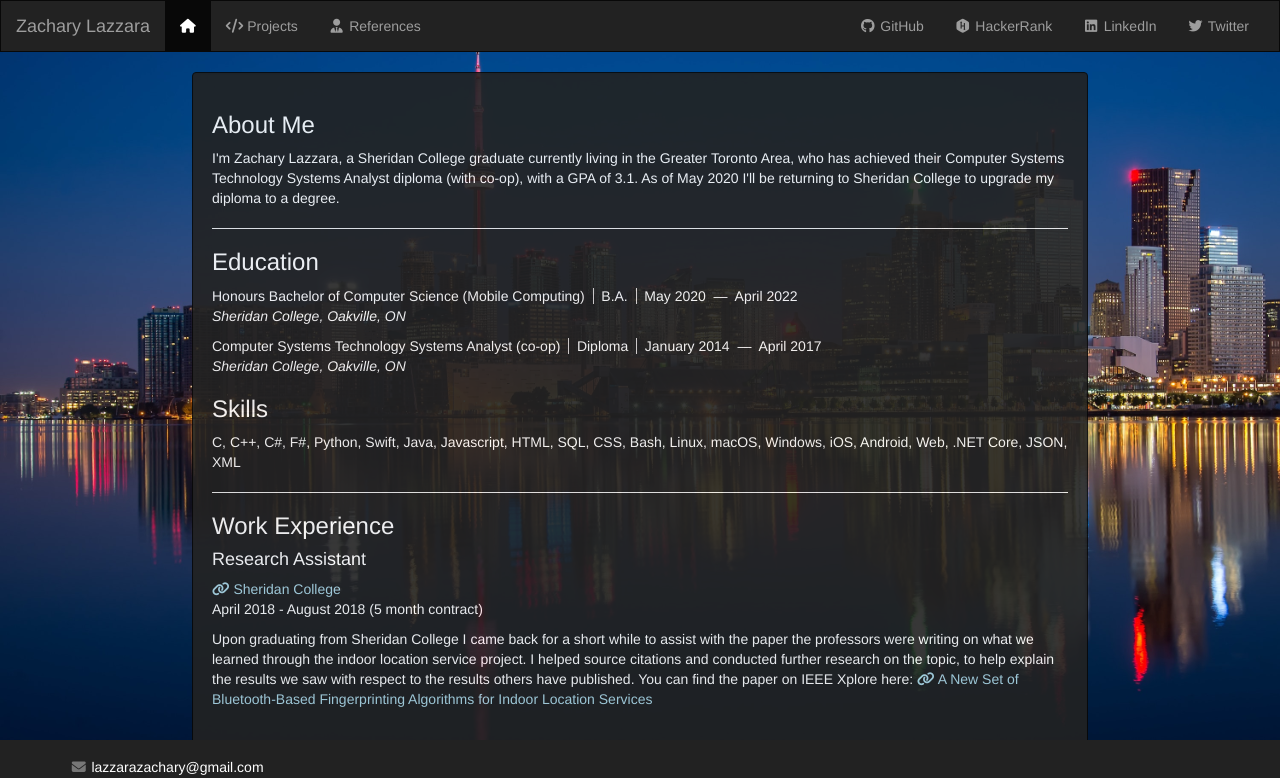
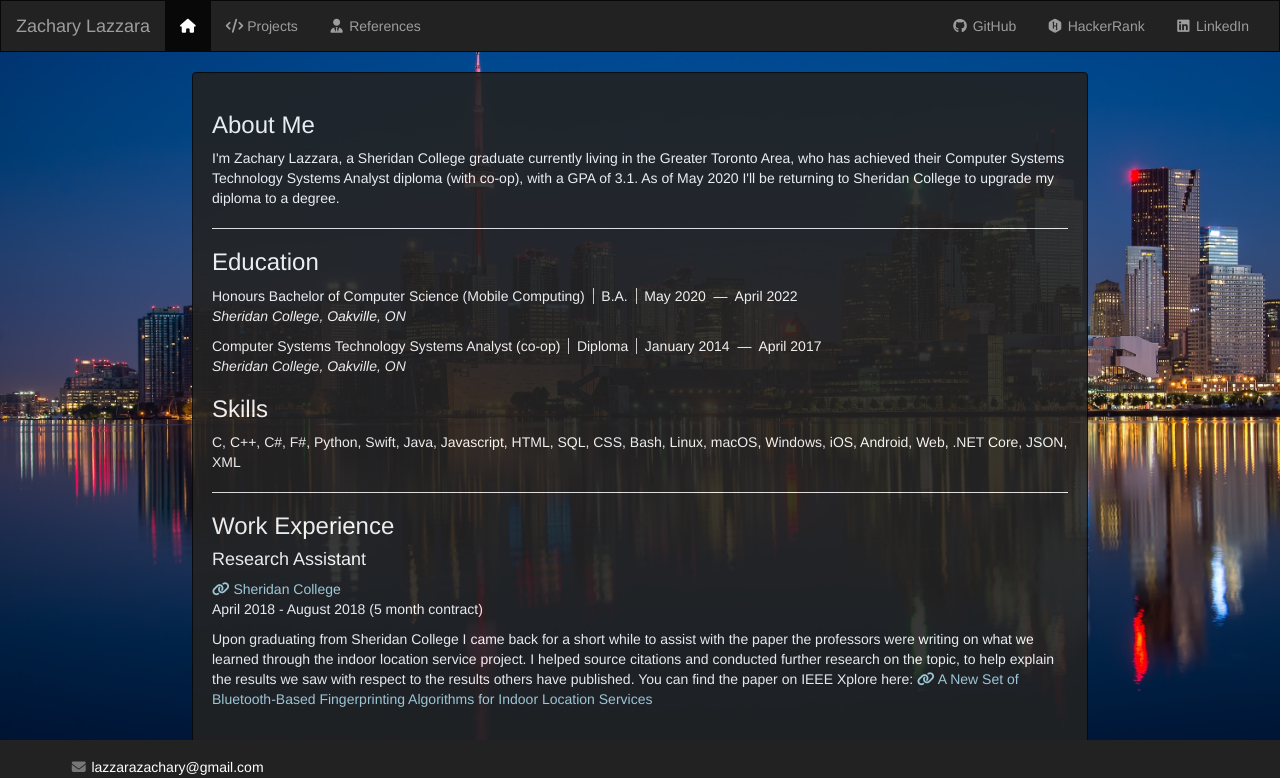
Before and after one commit to zacharylazzara/zacharylazzara.github.io, a plain HTML site: page index.html in a window 1280 px wide. Shown: the top 778 px of the page. Drawn offline with nearby package versions, Linux system fonts and the light colour scheme.

Commit message:
Update index.html
Removed Twitter link as I no longer use it.

```diff
--- a/index.html
+++ b/index.html
@@ -44,7 +44,6 @@ Date: 08/10/2019
 						<li class="nav-item"><a href="https://github.com/zacharylazzara" target="_blank"><i class="fab fa-github fa-fw"></i> GitHub</a></li>
 						<li class="nav-item"><a href="https://www.hackerrank.com/zacharylazzara" target="_blank"><i class="fab fa-hackerrank fa-fw"></i> HackerRank</a></li>
 						<li class="nav-item"><a href="https://linkedin.com/in/zacharylazzara" target="_blank"><i class="fab fa-linkedin fa-fw"></i> LinkedIn</a></li>
-						<li class="nav-item"><a href="https://twitter.com/zacharylazzara" target="_blank"><i class="fab fa-twitter fa-fw"></i> Twitter</a></li>
 					</ul>
 				</div>
 			</div>
```
